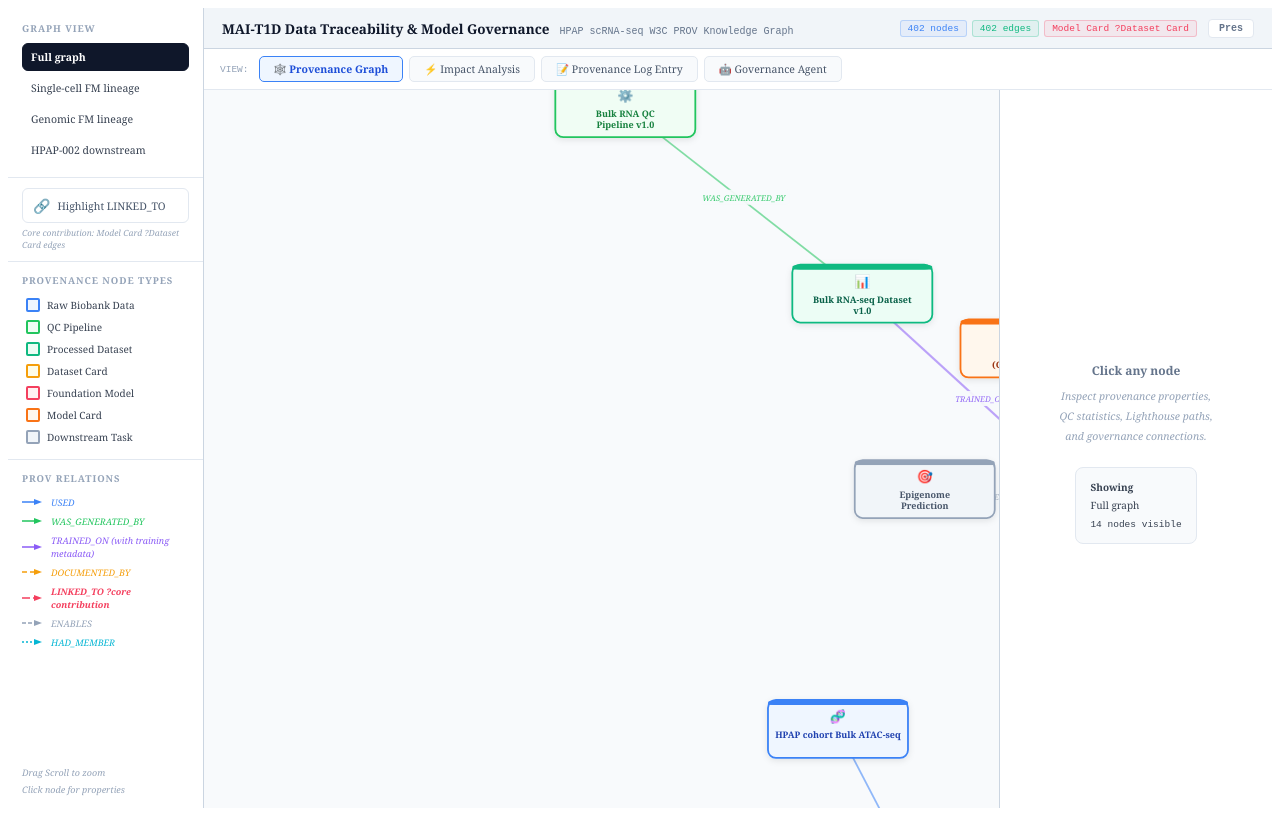
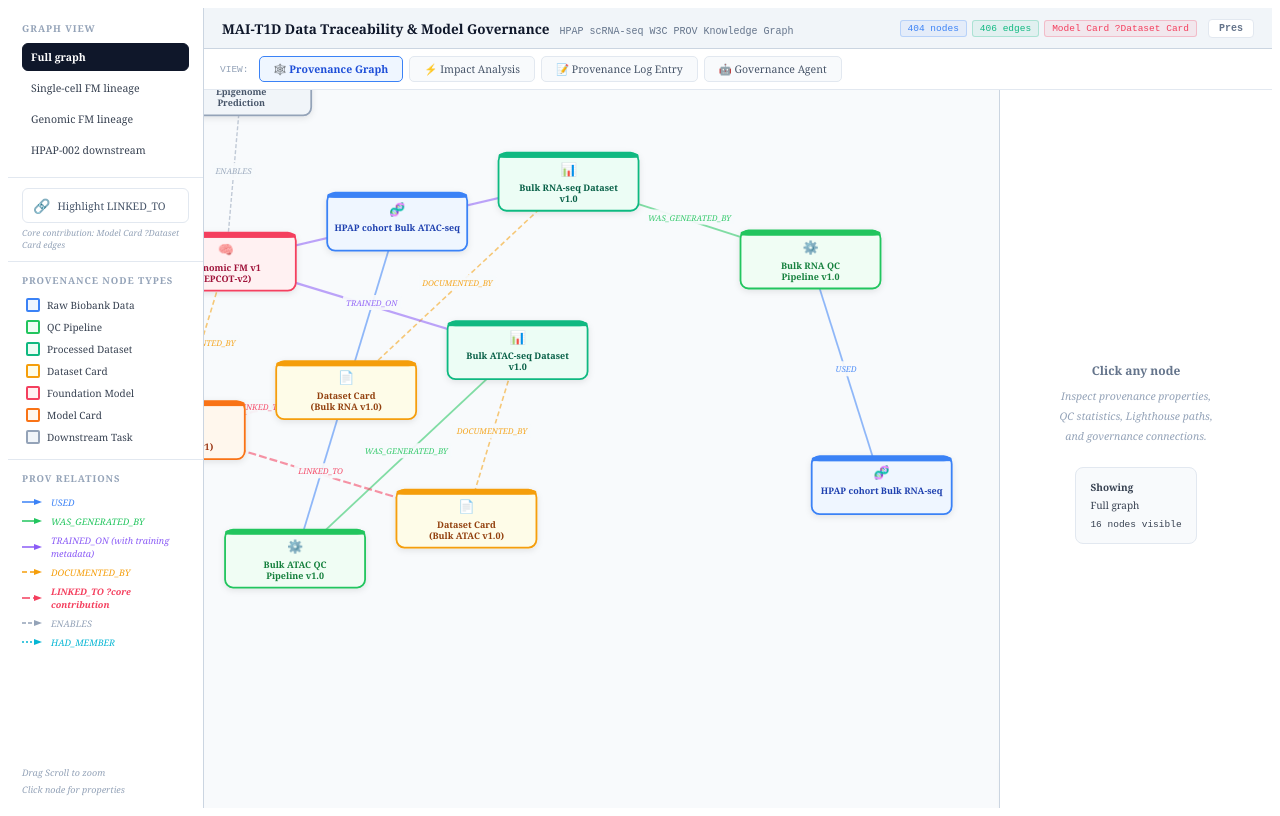
Before and after one commit to qyniu/mai-t1d-demo0316, a React (Vite) app: page / in a window 1280 px wide. Built offline with nearby package versions, Linux system fonts and the light colour scheme.

Commit message:
Add dataset cards for bulk datasets and link to model card

```diff
--- a/src/App.jsx
+++ b/src/App.jsx
@@ -49,7 +49,7 @@ const isCohortNode = id => String(id).startsWith("cohort_");
 const GRAPH_MODES = {
   full:    { label:"Full graph",            ids: NODES.map(n=>n.id) },
   scfm:   { label:"Single-cell FM lineage", ids:["model_scfm","mc_scfm","task_celltype","task_deconv"] },
-  genomic:{ label:"Genomic FM lineage",    ids:["cohort_bulk_rna_seq","qc_bulk_rna","proc_bulk_rna_v1","cohort_bulk_atac_seq","qc_bulk_atac","proc_bulk_atac_v1","model_genomic","mc_genomic","task_eqtl","task_epigenome"] },
+  genomic:{ label:"Genomic FM lineage",    ids:["cohort_bulk_rna_seq","qc_bulk_rna","proc_bulk_rna_v1","dc_bulk_rna_v1","cohort_bulk_atac_seq","qc_bulk_atac","proc_bulk_atac_v1","dc_bulk_atac_v1","model_genomic","mc_genomic","task_eqtl","task_epigenome"] },
   hpap002:{ label:"HPAP-002 downstream",   ids:["model_scfm","model_genomic","mc_scfm","mc_genomic","task_celltype","task_deconv","task_eqtl","task_epigenome"] },
 };
 
@@ -518,7 +518,7 @@ const EVENT_TYPES = [
   { id:"A", label:"Type A ?New data added",            desc:"New donor batch appended to existing dataset" },
 ];
 
-const ORDER = ["cohort_bulk_rna_seq","cohort_bulk_atac_seq","qc_bulk_rna","qc_bulk_atac","proc_bulk_rna_v1","proc_bulk_atac_v1","model_scfm","model_genomic","mc_scfm","mc_genomic","task_celltype","task_deconv","task_eqtl","task_epigenome"];
+const ORDER = ["cohort_bulk_rna_seq","cohort_bulk_atac_seq","qc_bulk_rna","qc_bulk_atac","proc_bulk_rna_v1","proc_bulk_atac_v1","dc_bulk_rna_v1","dc_bulk_atac_v1","model_scfm","model_genomic","mc_scfm","mc_genomic","task_celltype","task_deconv","task_eqtl","task_epigenome"];
 
 function ImpactView() {
   const p = usePres();
--- a/src/graphData.js
+++ b/src/graphData.js
@@ -23,6 +23,10 @@ export const NODES = [
     detail:{ "Version":"v1.0", "Path":"/nfs/turbo/umms-drjieliu/usr/dongleng/01.Bulk_RNA.seq.for_T1D_immno_model/", "Metadata":"QC metadata + Raw metadata (Google Sheets links)", "Contact":"Dongliang Leng", "Email":"dol4005@med.cornell.edu" }},
   { id:"proc_bulk_atac_v1", label:"Bulk ATAC-seq Dataset\nv1.0", type:"ProcessedData",
     detail:{ "Version":"v1.0", "Path":"/nfs/turbo/umms-drjieliu/usr/xinyubao/ATACseq-NextFlow", "Contact":"Xinyu Bao", "Email":"xinyubao@umich.edu" }},
+  { id:"dc_bulk_rna_v1", label:"Dataset Card\n(Bulk RNA v1.0)", type:"DatasetCard",
+    detail:{ "Standard":"Datasheets for Datasets (CACM 2021)", "Format":"JSON-LD", "GitHub":"github.com/mai-t1d/governance/dataset-cards/bulk_rna_v1.0.jsonld", "Author":"Dongliang Leng", "Institution":"Cornell University", "Consent":"Open (HPAP DUA)", "Known biases":"Exocrine-enriched samples in subset of donors", "Status":"Draft", "Updated":"2026-04-03" }},
+  { id:"dc_bulk_atac_v1", label:"Dataset Card\n(Bulk ATAC v1.0)", type:"DatasetCard",
+    detail:{ "Standard":"Datasheets for Datasets (CACM 2021)", "Format":"JSON-LD", "GitHub":"github.com/mai-t1d/governance/dataset-cards/bulk_atac_v1.0.jsonld", "Author":"Xinyu Bao", "Institution":"University of Michigan", "Consent":"Open (HPAP DUA)", "Known biases":"Cell-type coverage uneven across donors", "Status":"Draft", "Updated":"2026-04-03" }},
 
 
   { id:"model_scfm",    label:"Single-cell FM v1\n(scFM-T1D)", type:"Model",
@@ -33,7 +37,7 @@ export const NODES = [
   { id:"mc_scfm",    label:"Model Card\n(scFM v1)",          type:"ModelCard",
     detail:{ "Standard":"Model Cards (FAccT 2019)", "Format":"JSON-LD", "GitHub":"github.com/mai-t1d/governance/model-cards/scfm_v1.0.jsonld", "Author":"Kai Liu", "Intended use":"Cell-type annotation, T1D research", "Status":"Published" }},
   { id:"mc_genomic", label:"Model Card\n(Genomic FM v1)",    type:"ModelCard",
-    detail:{ "Standard":"Model Cards (FAccT 2019)", "Format":"JSON-LD", "GitHub":"github.com/mai-t1d/governance/model-cards/genomic_v1.0.jsonld", "Author":"Kai Liu", "Intended use":"Genomic prediction, regulatory elements", "Status":"Published" }},
+    detail:{ "Standard":"Model Cards (FAccT 2019)", "Format":"JSON-LD", "GitHub":"github.com/mai-t1d/governance/model-cards/genomic_v1.0.jsonld", "Author":"Kai Liu", "Linked dataset cards":"Bulk RNA v1.0, Bulk ATAC v1.0", "Intended use":"Genomic prediction, regulatory elements", "Status":"Published" }},
 
   { id:"task_celltype",  label:"Cell-type\nClassification",  type:"DownstreamTask",
     detail:{ "Task":"Classification", "Model":"scFM-T1D v1", "Description":"Identify , , , ductal cell types in pancreatic islet scRNA-seq", "Status":"Active" }},
@@ -55,12 +59,16 @@ export const EDGES = [
   { source:"cohort_bulk_atac_seq", target:"qc_bulk_atac", label:"USED" },
   { source:"qc_bulk_rna", target:"proc_bulk_rna_v1", label:"WAS_GENERATED_BY" },
   { source:"qc_bulk_atac", target:"proc_bulk_atac_v1", label:"WAS_GENERATED_BY" },
+  { source:"proc_bulk_rna_v1", target:"dc_bulk_rna_v1", label:"DOCUMENTED_BY" },
+  { source:"proc_bulk_atac_v1", target:"dc_bulk_atac_v1", label:"DOCUMENTED_BY" },
   { source:"proc_bulk_rna_v1", target:"model_genomic", label:"TRAINED_ON",
     train:{ "Model version":"Genomic FM v1.0", "Architecture":"EPCOT multi-modal transformer", "Modality":"Bulk RNA-seq", "Data path":"/nfs/turbo/umms-drjieliu/usr/dongleng/01.Bulk_RNA.seq.for_T1D_immno_model/", "Contact":"Dongliang Leng", "Email":"dol4005@med.cornell.edu" }},
   { source:"proc_bulk_atac_v1", target:"model_genomic", label:"TRAINED_ON",
     train:{ "Model version":"Genomic FM v1.0", "Architecture":"EPCOT multi-modal transformer", "Modality":"Bulk ATAC-seq", "Data path":"/nfs/turbo/umms-drjieliu/usr/xinyubao/ATACseq-NextFlow", "Contact":"Xinyu Bao", "Email":"xinyubao@umich.edu" }},
   { source:"model_scfm",    target:"mc_scfm",       label:"DOCUMENTED_BY" },
   { source:"model_genomic", target:"mc_genomic",    label:"DOCUMENTED_BY" },
+  { source:"mc_genomic", target:"dc_bulk_rna_v1",  label:"LINKED_TO" },
+  { source:"mc_genomic", target:"dc_bulk_atac_v1", label:"LINKED_TO" },
   { source:"model_scfm",    target:"task_celltype",  label:"ENABLES" },
   { source:"model_scfm",    target:"task_deconv",    label:"ENABLES" },
   { source:"model_genomic", target:"task_eqtl",      label:"ENABLES" },
```
